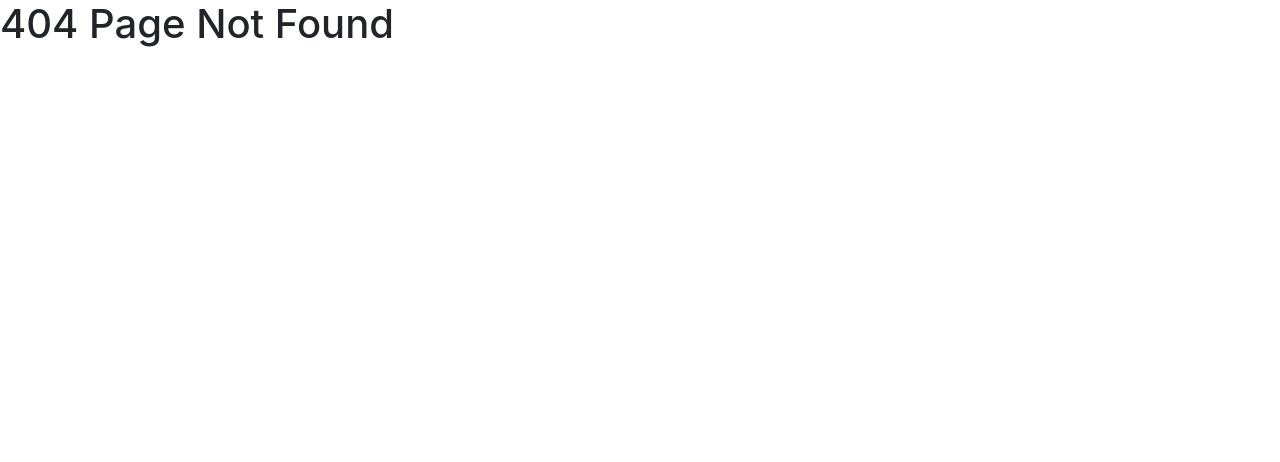
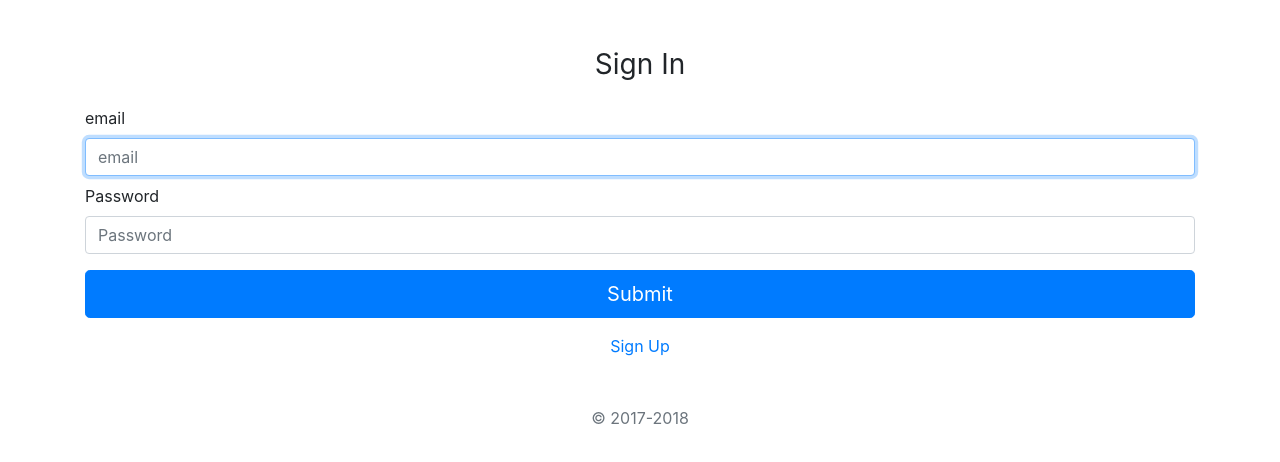
Before and after one commit to asd8116/Forum-Vue, a Vue app: page /#/signin in a window 1280 px wide. Before the commit this address led to /#/. Shown: the top 462 px of the page. Built offline with nearby package versions, Linux system fonts and the light colour scheme.

Commit message:
Add SignIn page & SignUp page

```diff
--- a/src/router.js
+++ b/src/router.js
@@ -6,6 +6,16 @@ Vue.use(Router)
 export default new Router({
   routes: [
     {
+      path: '/signin',
+      name: 'sign-in',
+      component: () => import('./views/SignIn.vue')
+    },
+    {
+      path: '/signup',
+      name: 'sign-up',
+      component: () => import('./views/SignUp.vue')
+    },
+    {
       path: '*',
       name: 'not-found',
       component: () => import('./views/NotFound.vue')
--- /dev/null
+++ b/src/views/SignIn.vue
@@ -0,0 +1,52 @@
+<template>
+  <div class="container py-5">
+    <form class="w-100" @submit.prevent.stop="handleSubmit">
+      <div class="text-center mb-4">
+        <h1 class="h3 mb-3 font-weight-normal">Sign In</h1>
+      </div>
+
+      <div class="form-label-group mb-2">
+        <label for="email">email</label>
+        <input id="email" v-model="email" name="email" type="email" class="form-control" placeholder="email" required autofocus />
+      </div>
+
+      <div class="form-label-group mb-3">
+        <label for="password">Password</label>
+        <input id="password" v-model="password" name="password" type="password" class="form-control" placeholder="Password" required />
+      </div>
+
+      <button class="btn btn-lg btn-primary btn-block mb-3" type="submit">Submit</button>
+
+      <div class="text-center mb-3">
+        <p>
+          <router-link to="/signup">Sign Up</router-link>
+        </p>
+      </div>
+
+      <p class="mt-5 mb-3 text-muted text-center">&copy; 2017-2018</p>
+    </form>
+  </div>
+</template>
+
+<script>
+export default {
+  name: 'SignIn',
+  data() {
+    return {
+      email: '',
+      password: ''
+    }
+  },
+  methods: {
+    handleSubmit(e) {
+      const data = JSON.stringify({
+        email: this.email,
+        password: this.password
+      })
+
+      // TODO: 向後端驗證使用者登入資訊是否合法
+      console.log('data', data)
+    }
+  }
+}
+</script>
--- /dev/null
+++ b/src/views/SignUp.vue
@@ -0,0 +1,65 @@
+<template>
+  <div class="container py-5">
+    <form class="w-100" @submit.stop.prevent="handleSubmit">
+      <div class="text-center mb-4">
+        <h1 class="h3 mb-3 font-weight-normal">Sign Up</h1>
+      </div>
+
+      <div class="form-label-group mb-2">
+        <label for="name">Name</label>
+        <input id="name" v-model="name" name="name" type="text" class="form-control" placeholder="name" required autofocus />
+      </div>
+
+      <div class="form-label-group mb-2">
+        <label for="email">Email</label>
+        <input id="email" v-model="email" name="email" type="email" class="form-control" placeholder="email" required />
+      </div>
+
+      <div class="form-label-group mb-3">
+        <label for="password">Password</label>
+        <input id="password" v-model="password" name="password" type="password" class="form-control" placeholder="Password" required />
+      </div>
+
+      <div class="form-label-group mb-3">
+        <label for="password-check">Password Check</label>
+        <input id="password-check" v-model="passwordCheck" name="passwordCheck" type="password" class="form-control" placeholder="Password" required />
+      </div>
+
+      <button class="btn btn-lg btn-primary btn-block mb-3" type="submit">Submit</button>
+
+      <div class="text-center mb-3">
+        <p>
+          <router-link to="/signin">Sign In</router-link>
+        </p>
+      </div>
+
+      <p class="mt-5 mb-3 text-muted text-center">&copy; 2017-2018</p>
+    </form>
+  </div>
+</template>
+
+<script>
+export default {
+  name: 'SignUp',
+  data() {
+    return {
+      name: '',
+      email: '',
+      password: '',
+      passwordCheck: ''
+    }
+  },
+  methods: {
+    handleSubmit(e) {
+      const data = JSON.stringify({
+        name: this.name,
+        email: this.email,
+        password: this.password,
+        passwordCheck: this.passwordCheck
+      })
+      // TODO: 向後端驗證使用者登入資訊是否合法
+      console.log('data', data)
+    }
+  }
+}
+</script>
```
